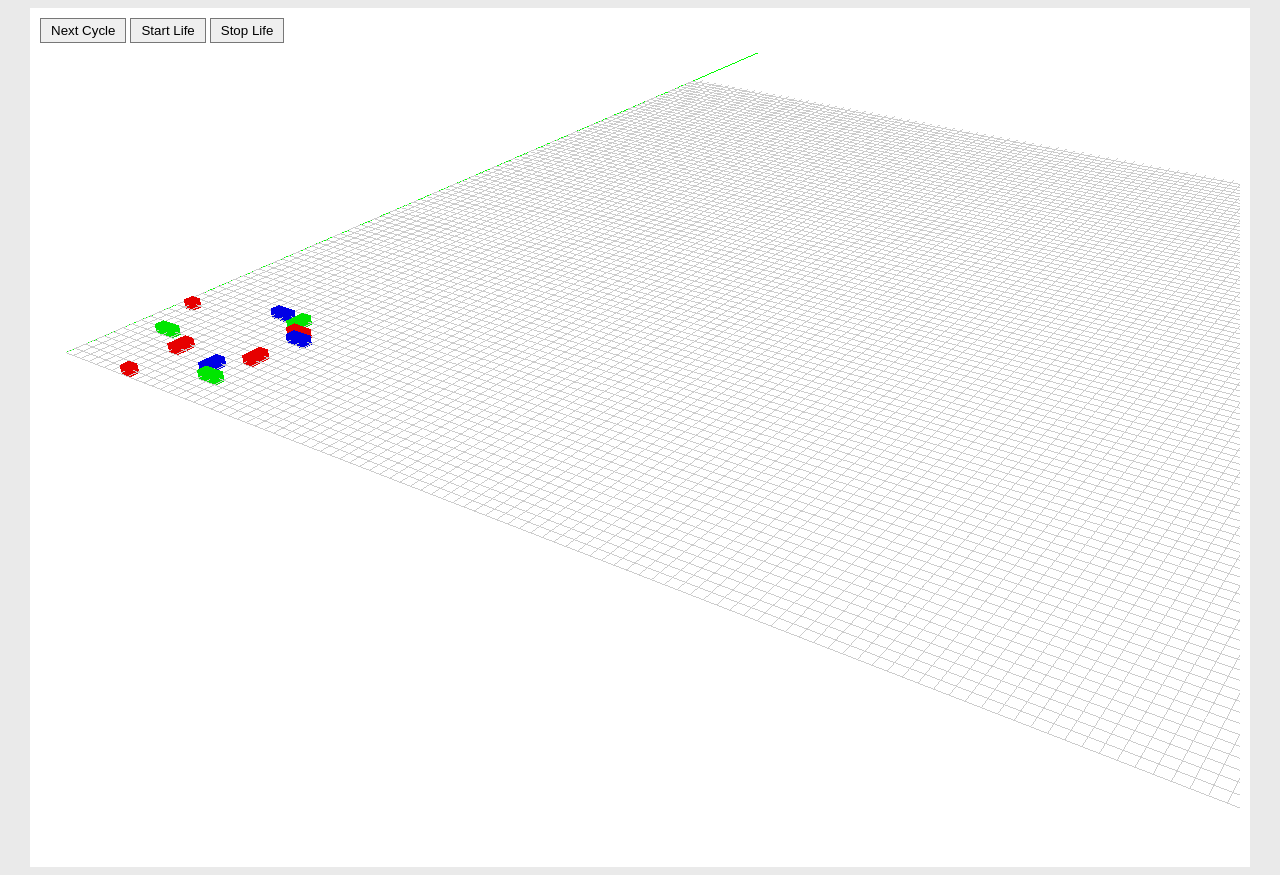
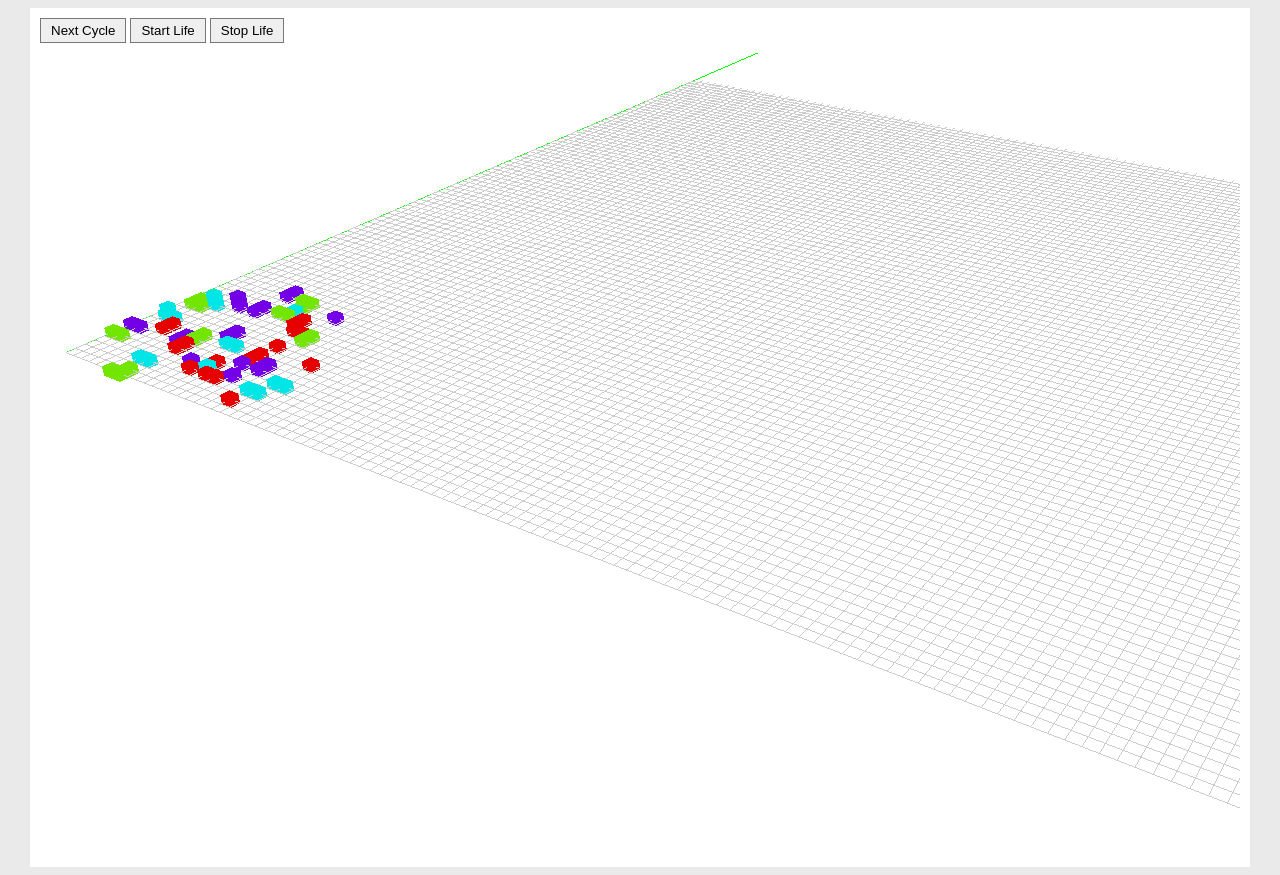
Before and after one commit to benji/darwin-dream, a plain HTML site: page index.html in a window 1280 px wide. Both pictures are taken after a click on the button "Next Cycle". Drawn offline with Linux system fonts and the light colour scheme.

Commit message:
Fixed new Species removal and refactored classes

```diff
--- a/Species.js
+++ b/Species.js
@@ -22,7 +22,9 @@ Species.prototype.evolve = function(){
 
 Species.prototype.mutate = function(){
   console.log("A species is evolving...")
-  return new Species({maxCells:this.maxCells,color:randomColor()})
+  var species = new Species({maxCells:this.maxCells,color:randomColor()})
+  WORLD.species.push(species)
+  return species
   //TODO evolve DNA
 }
 
--- a/World.js
+++ b/World.js
@@ -2,7 +2,9 @@ function World(options){
   absorb(this, options,{
     X:100,
     Y:100,
-    reproductionRadius: 10 // not really a radius
+    reproductionRadius: 10, // not really a radius
+    reproductionRate: 10./100,
+    mutationRatePerReproduction: 5./100
   })
   this.species = []
 }
@@ -17,6 +19,32 @@ World.prototype.infest = function(nbSpecies, nbCreaturesPerSpecies, maxCellsPerC
   }
 }
 
+
+
+World.prototype.lifecycle = function(){
+  // cleanup first
+  var creatures = this.collectCreatures()
+  for (var i in creatures){
+    var c = creatures[i]
+    if (c.cells.length >= c.species.maxCells) { c.die() }
+  }
+
+  creatures = this.collectCreatures()
+  for (var i in creatures){
+    var c = creatures[i]
+    if (Math.random() < this.reproductionRate){
+      var mutation = Math.random() < this.mutationRatePerReproduction
+      var species = mutation? c.species.mutate(): c.species
+      species.reproduce(c)
+    }
+    c.grow()
+  }
+
+  var remaining = WORLD.collectCreatures().length
+  console.log("Cycle "+cycle+" complete with "+remaining+" creatures.")
+  cycle++;
+  return remaining;
+}
 World.prototype.freeGroundPos = function(){
   var pos
   // TODO better than that
--- a/index.html
+++ b/index.html
@@ -15,7 +15,7 @@
 <body>
   <div id="container">
     <div id="header">
-      <button onclick="javascript:lifecycle()">Next Cycle</button>
+      <button onclick="javascript:next()">Next Cycle</button>
       <button onclick="javascript:start()">Start Life</button>
       <button onclick="javascript:stop()">Stop Life</button>
     </div>
--- a/main.js
+++ b/main.js
@@ -1,47 +1,39 @@
 var WORLD;
 var cycle = 0;
-var reproductionRate = 10./100;
-var mutationRatePerReproduction = 5/100;
+var PLAY_INTERVAL_MS = 100
+var console = {};
+console.log = function(){};
 
 window.onload = function() {
   createScene()
-  WORLD = new World({X:20,Y:20});
-  WORLD.infest(3,3,10)
+  WORLD = new World({
+    X:20,
+    Y:20,
+    reproductionRate: 40./100,
+    mutationRatePerReproduction: 5./100
+  });
+  WORLD.infest(4,7,5)
   render()
-
 }
 
-function lifecycle(){
-  // cleanup first
-  var creatures = WORLD.collectCreatures()
-  for (var i in creatures){
-    var c = creatures[i]
-    if (c.cells.length >= c.species.maxCells) c.die()
-  }
+function next(){
+  var start1 = new Date()
+  var remaining = WORLD.lifecycle()
+  var elapsed1 = new Date() - start1
+  console.log("lifecycle took: "+elapsed1+" ms")
 
-  creatures = WORLD.collectCreatures()
-  for (var i in creatures){
-    var c = creatures[i]
-    if (Math.random() < reproductionRate){
-      var mutation = Math.random() < mutationRatePerReproduction
-      var species = mutation? c.species.mutate(): c.species
-      species.reproduce(c)
-    }
-    c.grow()
-  }
+  var start2 = new Date()
   render()
+  var elapsed2 = new Date() - start2
+  console.log("rendering took: "+elapsed2+" seconds")
 
-  var remaining = WORLD.collectCreatures().length
-  console.log("Cycle "+cycle+" complete with "+remaining+" creatures.")
   if (remaining==0) stop()
-
-  cycle++;
 }
 
 var runInterval;
 function start(){
   console.log("Start")
-  runInterval = setInterval(lifecycle, 500);
+  runInterval = setInterval(next, PLAY_INTERVAL_MS);
 }
 function stop(){
   console.log("Stop")
```
